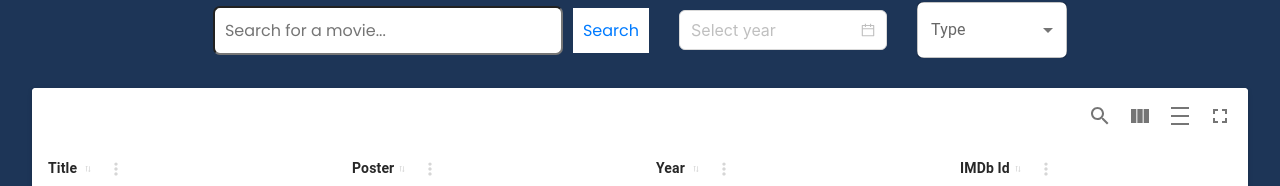
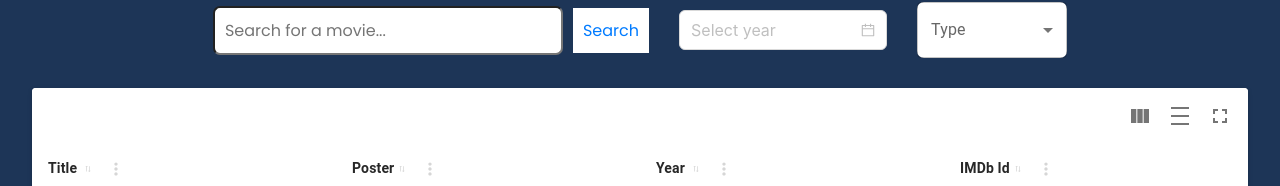
Before and after one commit to OmerAkgull/movie-finder, a React (Vite) app: page / in a window 1280 px wide. Shown: the part 113-299 px from the top of the page. Built offline with nearby package versions, Linux system fonts and the light colour scheme; no server answers.

Commit message:
Disable client-side search option

```diff
--- a/src/routes/Homepage/Homepage.tsx
+++ b/src/routes/Homepage/Homepage.tsx
@@ -166,6 +166,7 @@ const Homepage = () => {
             columns={columns}
             enablePagination={false}
             enableColumnFilters= {false}
+            enableGlobalFilter={false}
           />
         </div>
         <div className={classes.buttonWrapper}>
```
